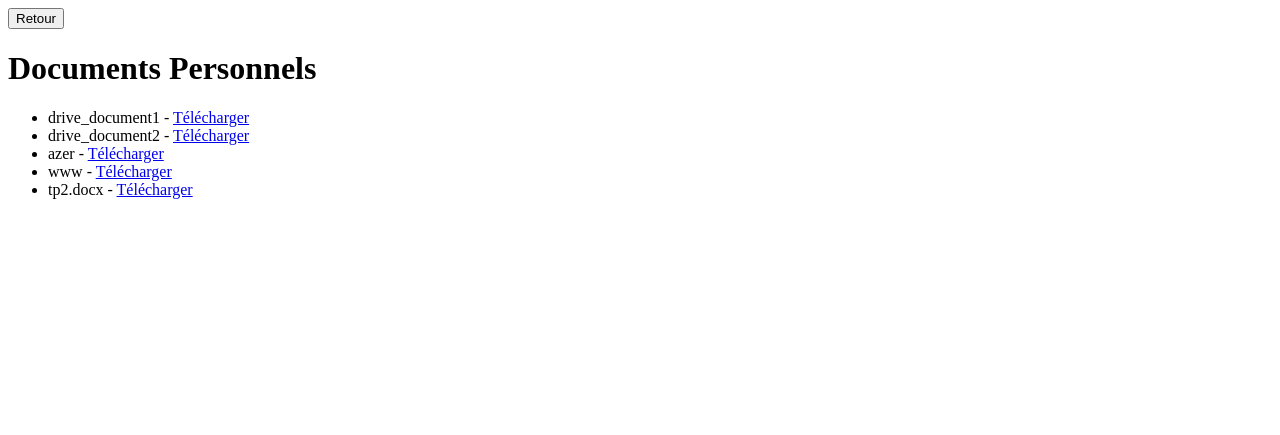
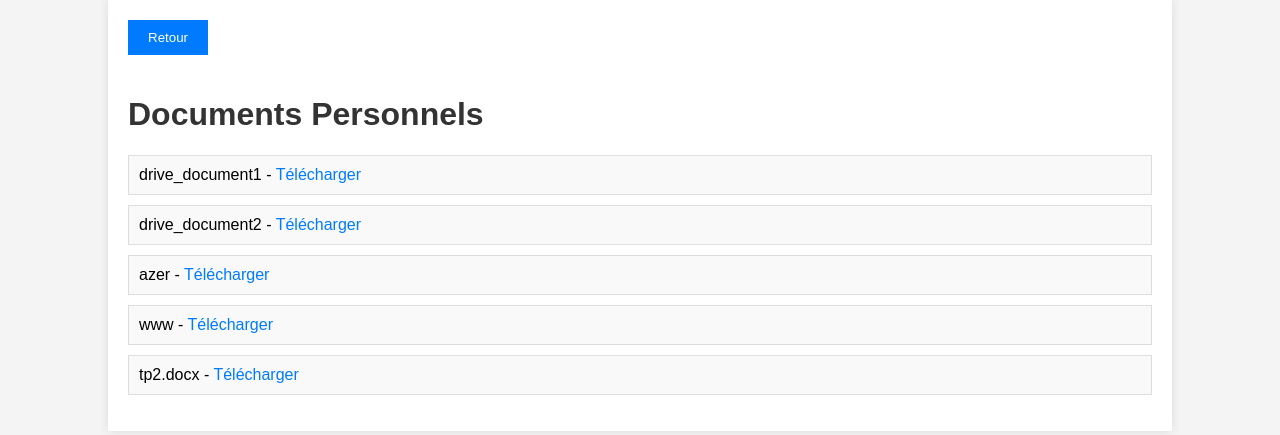
Before and after one commit to Romaindujardin/DriveMe, a Django app: page /folder/1/ in a window 1280 px wide. Shown: the top 435 px of the page. Run offline with Django 5.2, Linux system fonts and the light colour scheme; a user stored in the database is signed in; data comes from the database, SQL or seed files in the repository; both versions use the stored data as it was after the commit.

Commit message:
style page liste document folder

```diff
--- a/drive/templates/folder_documents.html
+++ b/drive/templates/folder_documents.html
@@ -2,23 +2,77 @@
 <!DOCTYPE html>
 <html lang="fr">
   <head>
-    <meta charset="UTF-8">
-    <meta name="viewport" content="width=device-width, initial-scale=1.0">
+    <meta charset="UTF-8" />
+    <meta name="viewport" content="width=device-width, initial-scale=1.0" />
     <title>{{ dossier.nom }} - Fichiers</title>
+    <style>
+      body {
+        font-family: Arial, sans-serif;
+        margin: 0;
+        padding: 0;
+        background-color: #f4f4f4;
+      }
+      .container {
+        width: 80%;
+        margin: 0 auto;
+        padding: 20px;
+        background-color: #fff;
+        box-shadow: 0 0 10px rgba(0, 0, 0, 0.1);
+      }
+      h1 {
+        color: #333;
+      }
+      button {
+        background-color: #007bff;
+        color: white;
+        border: none;
+        padding: 10px 20px;
+        cursor: pointer;
+        margin-bottom: 20px;
+      }
+      button:hover {
+        background-color: #0056b3;
+      }
+      ul {
+        list-style-type: none;
+        padding: 0;
+      }
+      li {
+        background-color: #f9f9f9;
+        margin: 10px 0;
+        padding: 10px;
+        border: 1px solid #ddd;
+      }
+      a {
+        color: #007bff;
+        text-decoration: none;
+      }
+      a:hover {
+        text-decoration: underline;
+      }
+      p {
+        color: #666;
+      }
+    </style>
   </head>
   <body>
+    <div class="container">
       <button onclick="goBack()">Retour</button>
-    <h1> {{ dossier.nom }}</h1>
+      <h1>{{ dossier.nom }}</h1>
 
       {% if documents %}
       <ul>
         {% for document in documents %}
-                <li>{{ document.nom }} - <a href="{% url 'download_file' document.id %}">Télécharger</a></li>
+        <li>
+          {{ document.nom }} -
+          <a href="{% url 'download_file' document.id %}">Télécharger</a>
+        </li>
         {% endfor %}
       </ul>
       {% else %}
       <p>Aucun fichier trouvé dans ce dossier.</p>
       {% endif %}
+    </div>
 
     <script>
       function goBack() {
```
Also changed, not shown: db.sqlite3. Lines whose indentation alone changed are shown as unchanged.
